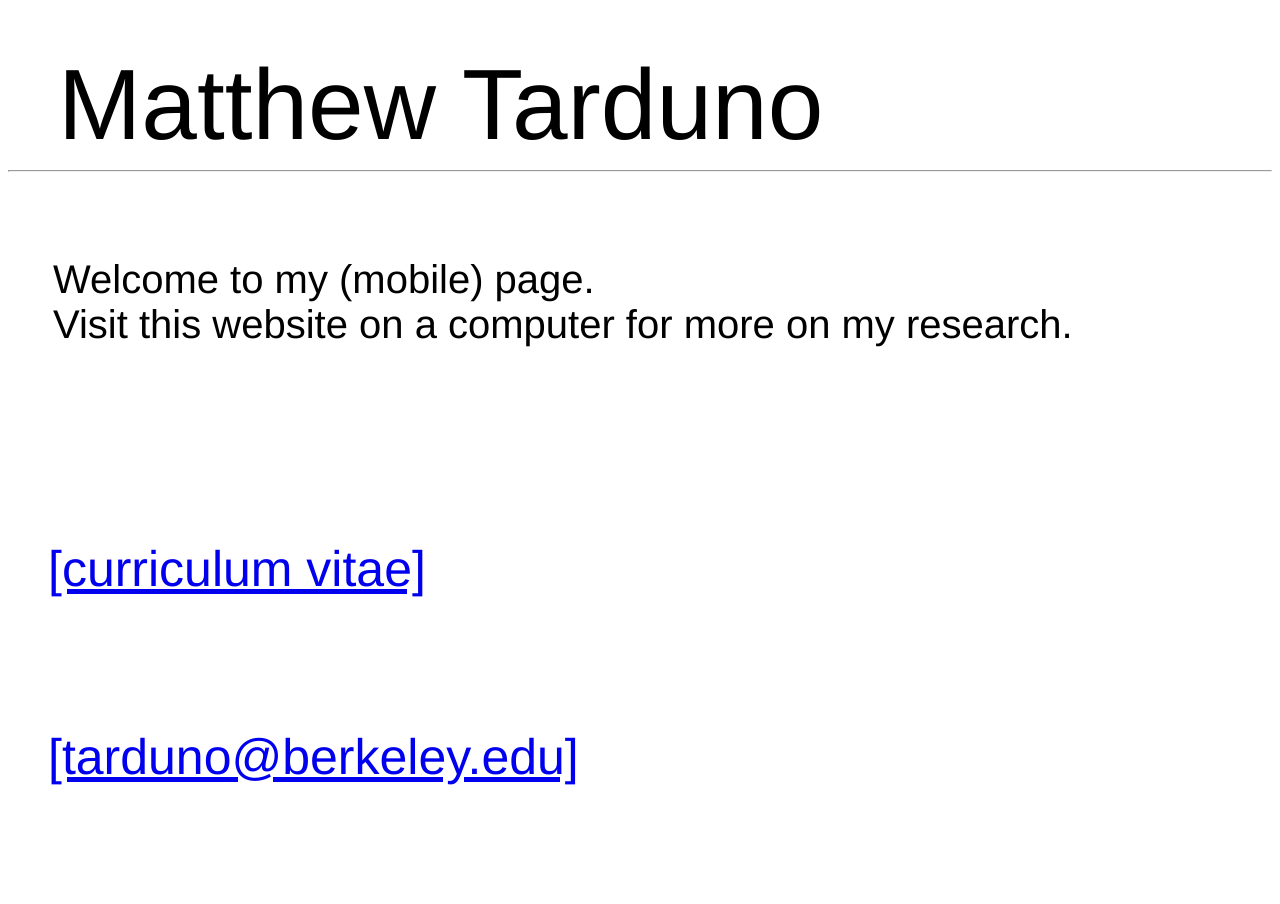
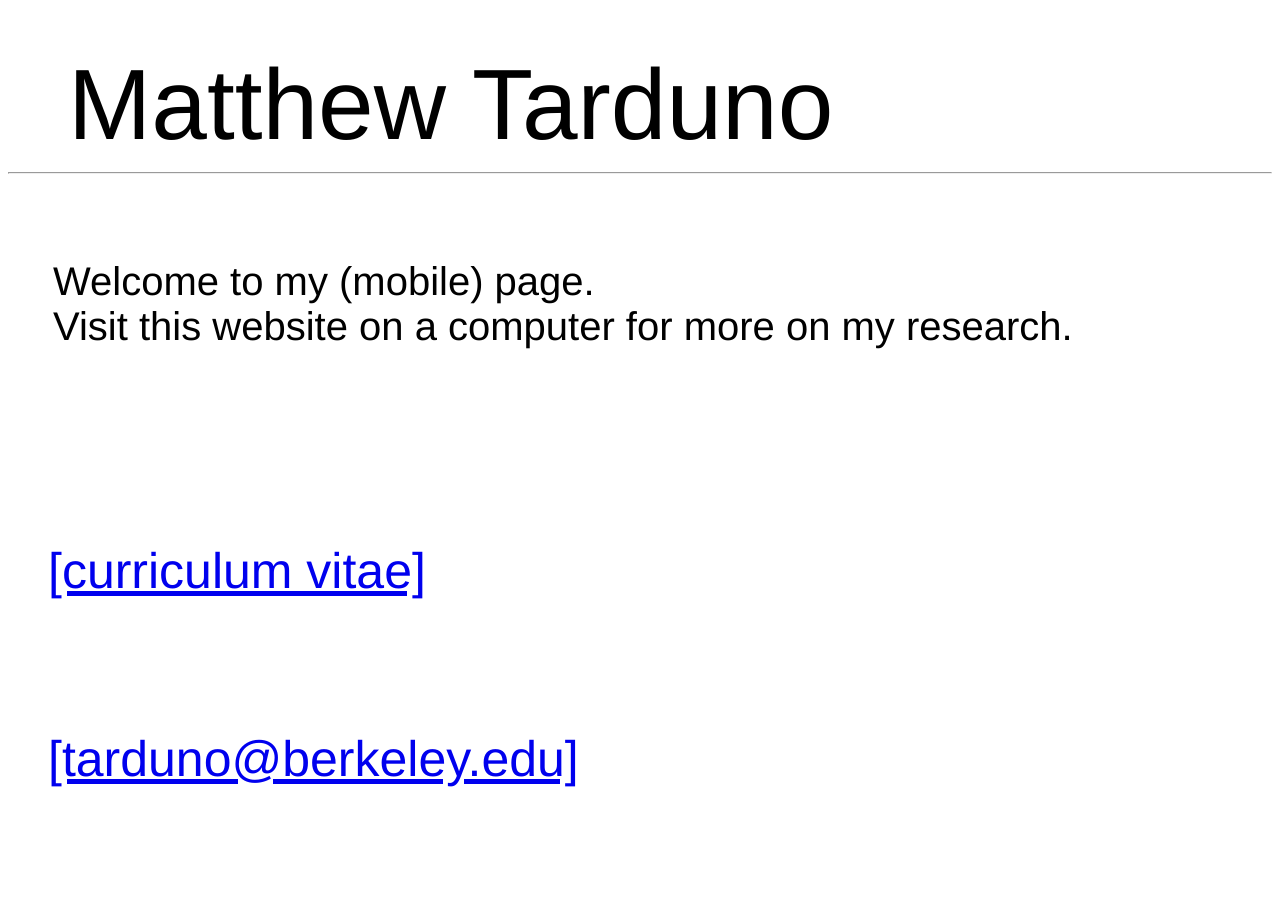
Before and after one commit to Matt-Tarduno/Matt-Tarduno.github.io, a Jekyll site: the page mobile/index.html, which Jekyll copies as it is, in a window 1280 px wide. Built offline with Jekyll 4.4.1, drawn with Linux system fonts in a browser that asks for light colours.

Commit message:
Update index.html

```diff
--- a/mobile/index.html
+++ b/mobile/index.html
@@ -1,7 +1,7 @@
 <br />
 <div class="blurb">
 	<h1></h1>
-	<p style="font-size:100px;  font-family:'Helvetica', 'Arial', 'Sans-Serif'; padding-left: 50px; padding-bottom: 0px; margin: 0"> Matthew Tarduno</p>
+	<p style="font-size:100px;  font-family:'Helvetica', 'Arial', 'Sans-Serif'; padding-left: 50px; padding-bottom: 0px; margin: 10px"> Matthew Tarduno</p>
 	<hr>
 </div><!-- /.blurb -->
 <div class="blurb">
@@ -10,7 +10,7 @@
 </div><!-- /.blurb -->
 <style>
   .bottom-three {
-     margin-bottom: 1cm;
+     margin-bottom: 0.5cm;
   }
 </style>
 <br />
```
